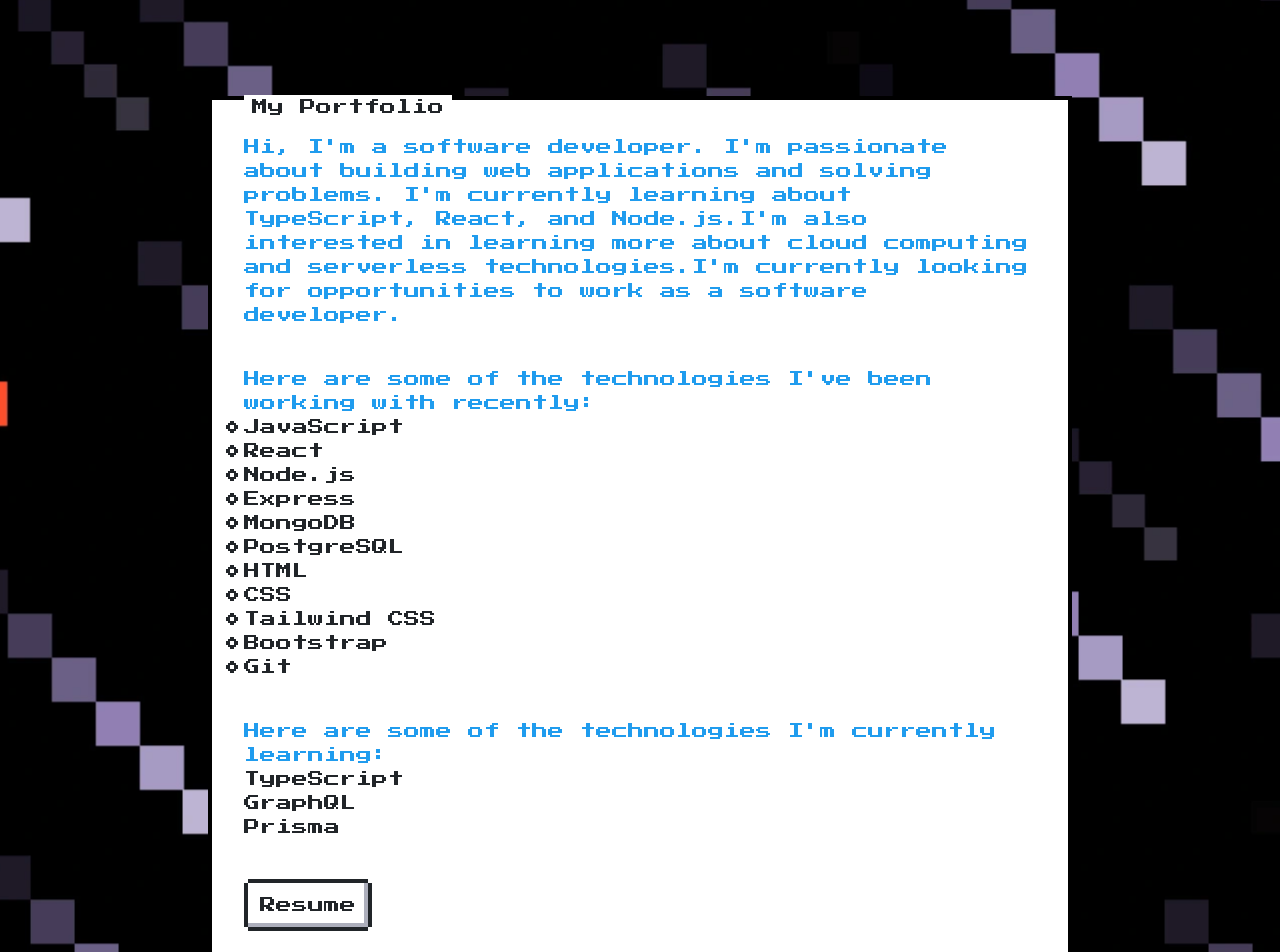
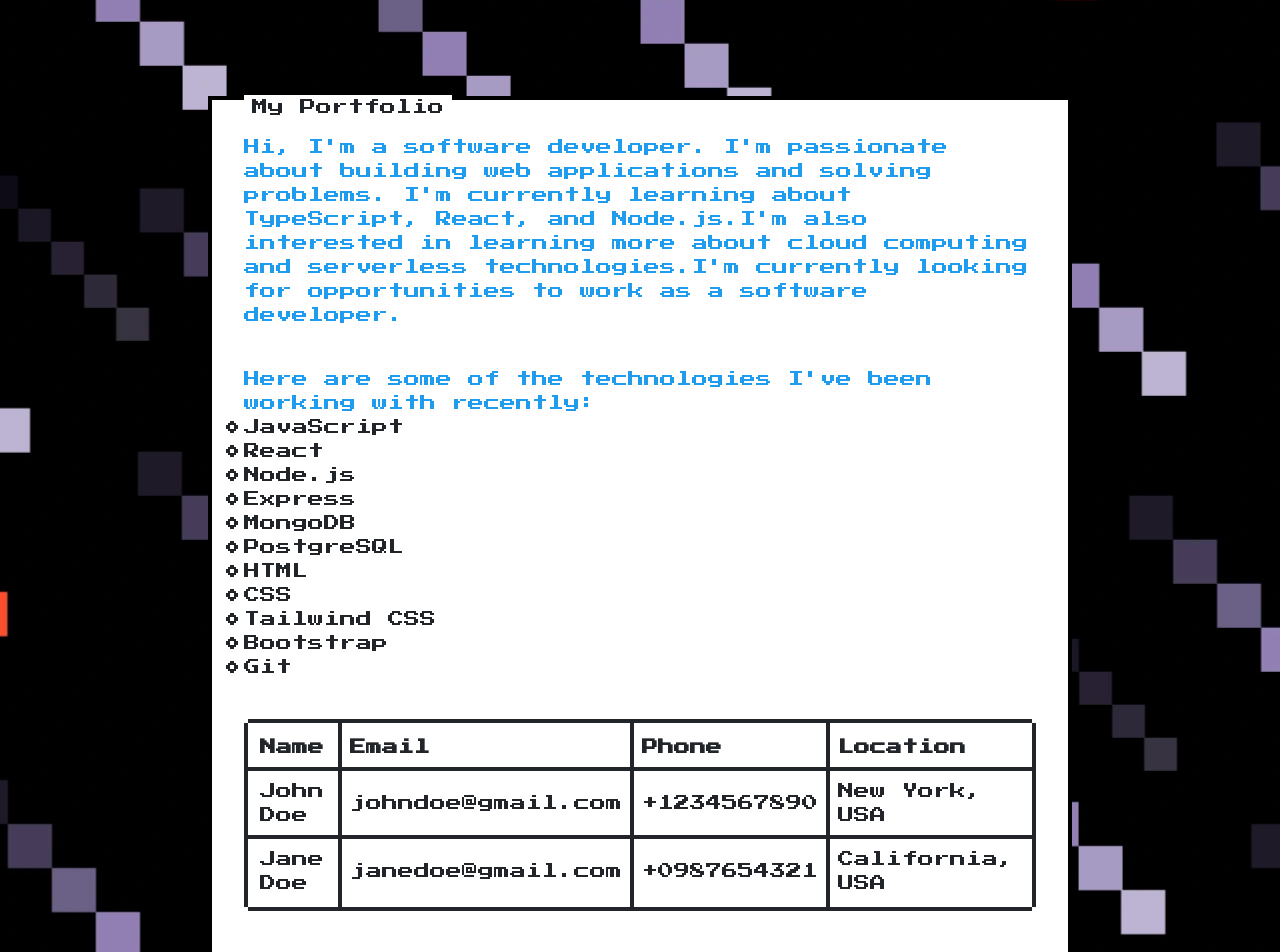
Before and after one commit to faridvatani/retro-pixel-portfolio, a Next.js app: page / in a window 1280 px wide. Shown: the top 952 px of the page. Built offline with nearby package versions, Linux system fonts and the light colour scheme.

Commit message:
feat: Add reusable Table component

```diff
--- a/src/app/page.tsx
+++ b/src/app/page.tsx
@@ -5,6 +5,7 @@
 import TextSpan from "@/components/TextSpan";
 import { Wrapper } from "@/components/Wrapper";
 import List from "@/components/List";
+import Table from "@/components/Table";
 
 export default function Home() {
   const [isDialogOpen, setIsDialogOpen] = useState(false);
@@ -30,6 +31,24 @@
     "Bootstrap",
     "Git",
   ];
+
+  const tableHeaders = ["Name", "Email", "Phone", "Location"];
+
+  const tableData = [
+    {
+      Name: "John Doe",
+      Email: "johndoe@gmail.com",
+      Phone: "+1234567890",
+      Location: "New York, USA",
+    },
+    {
+      Name: "Jane Doe",
+      Email: "janedoe@gmail.com",
+      Phone: "+0987654321",
+      Location: "California, USA",
+    },
+  ];
+
   return (
     <>
       <Dialog
@@ -64,6 +83,9 @@
             <List items={skillList} type="circle" />
           </div>
           <div className="mt-10">
+            <Table header={tableHeaders} data={tableData} />
+          </div>
+          <div className="mt-10">
             <TextSpan>
               Here are some of the technologies I&apos;m currently learning:
             </TextSpan>
--- /dev/null
+++ b/src/components/Table.tsx
@@ -0,0 +1,49 @@
+import React, { FC } from "react";
+
+interface TableProps {
+  header: string[];
+  data: any[];
+  dark?: boolean;
+  isBordered?: boolean;
+  isCentered?: boolean;
+  className?: string;
+}
+
+const Table: FC<TableProps> = ({
+  data,
+  dark = false,
+  isBordered = true,
+  isCentered = false,
+  className,
+}) => {
+  if (data.length === 0) return null;
+
+  return (
+    <div className="nes-table-responsive">
+      <table
+        className={`nes-table ${dark ? "is-dark" : ""} ${
+          isBordered ? "is-bordered" : ""
+        } ${isCentered ? "is-centered" : ""} ${className}`}
+      >
+        <thead>
+          <tr>
+            {Object.keys(data[0]).map((key) => (
+              <th key={key}>{key}</th>
+            ))}
+          </tr>
+        </thead>
+        <tbody>
+          {data.map((item, index) => (
+            <tr key={index}>
+              {Object.values(item).map((value, index) => (
+                <td key={index}>{value as React.ReactNode}</td>
+              ))}
+            </tr>
+          ))}
+        </tbody>
+      </table>
+    </div>
+  );
+};
+
+export default Table;
```
